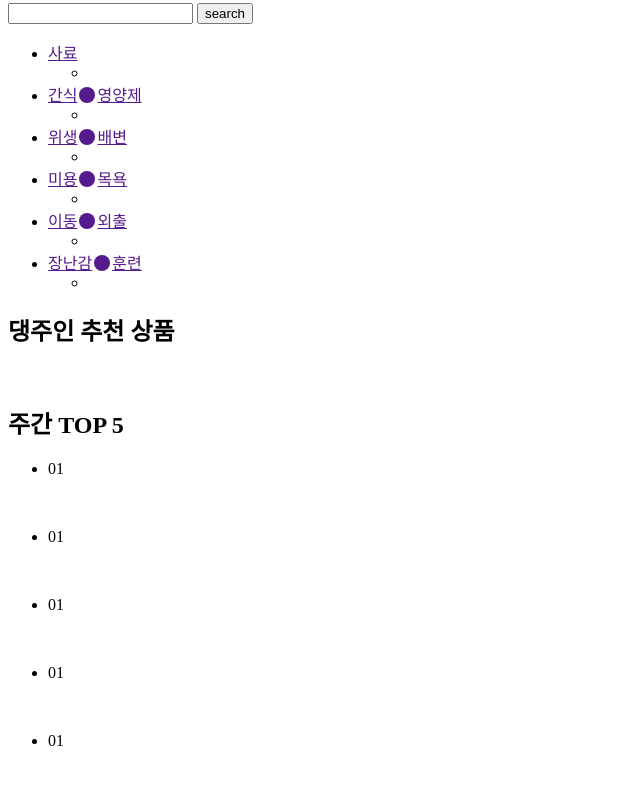
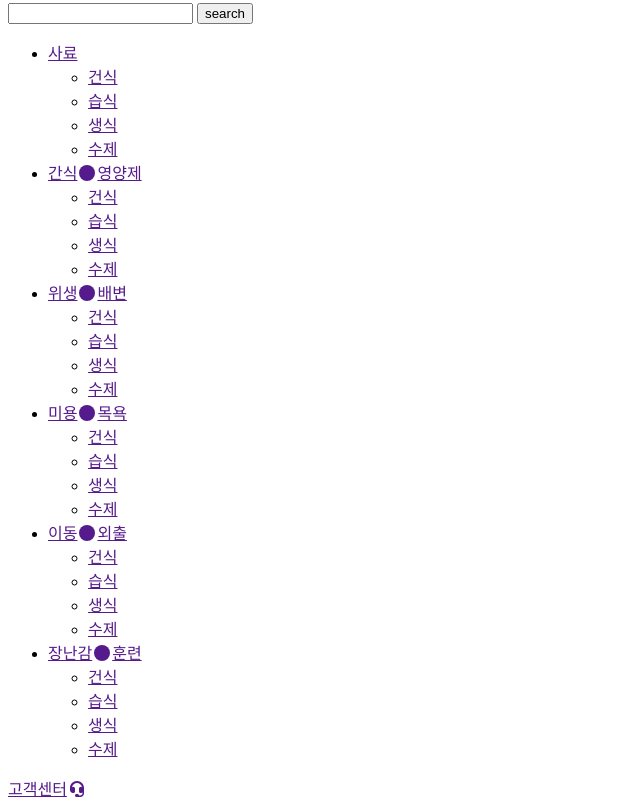
Before and after one commit to jeonng/daengmadang, a plain HTML site: page index.html in a window 1280 px wide. Shown: the part 427-1229 px from the top of the page, without its empty margins (0-640 px from the left). Drawn offline with Linux system fonts and the light colour scheme.

Commit message:
index_html fin

```diff
--- a/index.html
+++ b/index.html
@@ -48,40 +48,59 @@
             <li>
                <a href="">사료</a>
                <ul class="sub_menu">
-                  <li></li>
+                  <li><a href="">건식</a></li>
+                  <li><a href="">습식</a></li>
+                  <li><a href="">생식</a></li>
+                  <li><a href="">수제</a></li>
                </ul>
             </li>
             <li>
                <a href="">간식<i class="fas fa-circle"></i>영양제</a>
                <ul class="sub_menu">
-                  <li></li>
+                  <li><a href="">건식</a></li>
+                  <li><a href="">습식</a></li>
+                  <li><a href="">생식</a></li>
+                  <li><a href="">수제</a></li>
                </ul>
             </li>
             <li>
                <a href="">위생<i class="fas fa-circle"></i>배변</a>
                <ul class="sub_menu">
-                  <li></li>
+                     <li><a href="">건식</a></li>
+                     <li><a href="">습식</a></li>
+                     <li><a href="">생식</a></li>
+                     <li><a href="">수제</a></li>
                </ul>
             </li>
             <li>
                <a href="">미용<i class="fas fa-circle"></i>목욕</a>
                <ul class="sub_menu">
-                  <li></li>
+                     <li><a href="">건식</a></li>
+                     <li><a href="">습식</a></li>
+                     <li><a href="">생식</a></li>
+                     <li><a href="">수제</a></li>
                </ul>
             </li>
             <li>
                <a href="">이동<i class="fas fa-circle"></i>외출</a>
                <ul class="sub_menu">
-                  <li></li>
+                     <li><a href="">건식</a></li>
+                     <li><a href="">습식</a></li>
+                     <li><a href="">생식</a></li>
+                     <li><a href="">수제</a></li>
                </ul>
             </li>
             <li>
                <a href="">장난감<i class="fas fa-circle"></i>훈련</a>
                <ul class="sub_menu">
-                  <li></li>
+                     <li><a href="">건식</a></li>
+                     <li><a href="">습식</a></li>
+                     <li><a href="">생식</a></li>
+                     <li><a href="">수제</a></li>
                </ul>
             </li>
          </ul>
+         <a href="">고객센터<i class="fas fa-headset"></i></a>
       </div>
    </aside>
    <div class="banner">
```
Also changed, not shown: css/main.css (added).
